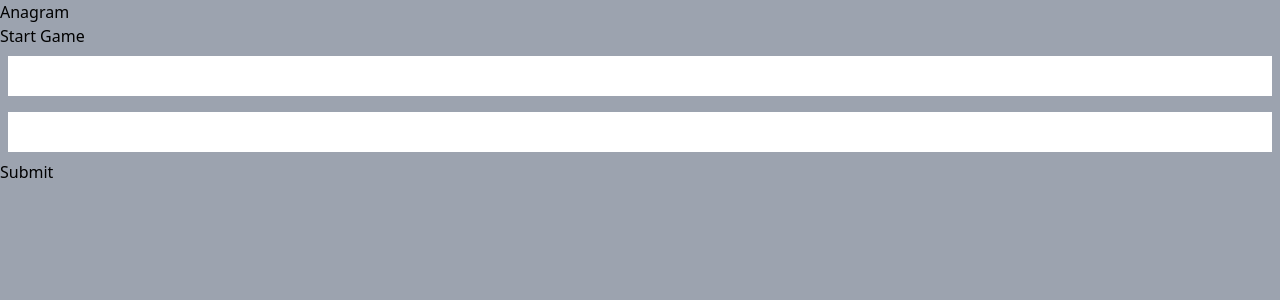
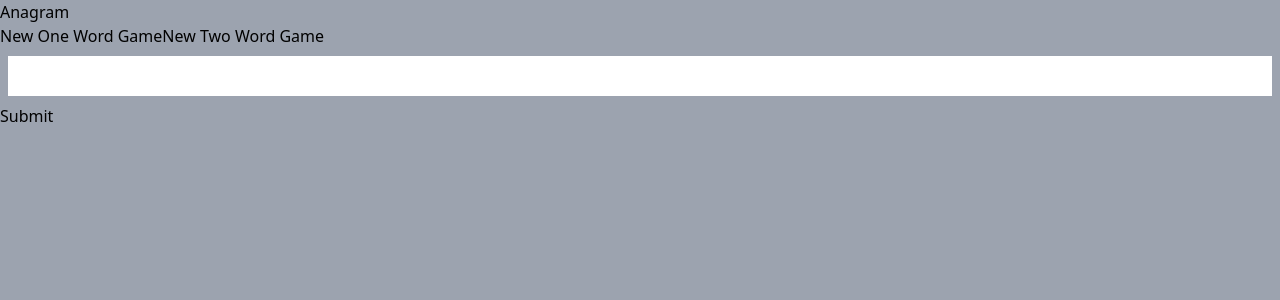
Before and after one commit to carterjamesmike/word-game, a React (Vite) app: page / in a window 1280 px wide. Shown: the top 300 px of the page. Built offline with nearby package versions, Linux system fonts and the light colour scheme.

Commit message:
Single word option added

```diff
--- a/src/components/Game.jsx
+++ b/src/components/Game.jsx
@@ -13,19 +13,28 @@ const [userInputOne, setUserInputOne] = useState('')
 const [userInputTwo, setUserInputTwo] = useState('')
 const [finalAnswer, setFinalAnswer] = useState('')
 const { register, handleSubmit } = useForm()
-
 const [guessArrayOne, setGuessArrayOne] = useState([])
 const [guessArrayTwo, setGuessArrayTwo] = useState([])
 const [currentGuess, setCurrentGuess] = useState([])
+const [gameMode, setGameMode] = useState(false)
 
 
 //Function to randomoly select two words from the normal mode array
 const randomWords = () => {
+    setGameMode(true)
     const randomWordOne = names[Math.floor(Math.random() * names.length)]
     const randomWordTwo = names[Math.floor(Math.random() * names.length)]
     setWordOne(randomWordOne)
     setWordTwo(randomWordTwo)
     shuffle(randomWordOne, randomWordTwo)
+}
+
+const randomWord = () => {
+    setGameMode(false)
+    const randomWordOne = names[Math.floor(Math.random() * names.length)]
+    setWordOne(randomWordOne.name)
+    console.log(randomWordOne)
+    shuffle1(randomWordOne)
 }
 
 //Function that takes the two words and randomoly shuffles the letters into one word without spaces and all caps
@@ -42,6 +51,18 @@ const shuffle = (randomWordOne, randomWordTwo) => {
     const shuffledWordArray = shuffledWord.split('')
     setLetters(shuffledWordArray)
 };
+
+const shuffle1 = (randomWordOne) => {
+    const wordOneFinal = randomWordOne.name.toUpperCase().replace(/\s/g, '')
+    setFinalAnswer(wordOneFinal)
+    const wordOneLetters = randomWordOne.name.split('')
+    const shuffledLetters = wordOneLetters.sort(() => Math.random() - 0.5)
+    const shuffledWord = shuffledLetters.join('').toUpperCase().replace(/\s/g, '')
+    setShuffledWord(shuffledWord)
+    const shuffledWordArray = shuffledWord.split('')
+    setLetters(shuffledWordArray)
+};
+
 
 //Function that will compare the user input to the two words
 const compareWords = () => {
@@ -96,7 +117,9 @@ const combineGuessArrays = () => {
   return (
     <div className='bg-gray-400'>
         <h1>Anagram</h1>
-        <button onClick={randomWords}>Start Game</button>
+        <button onClick={randomWord}>New One Word Game</button>
+        <button onClick={randomWords}>New Two Word Game</button>
+
         <div>
             <h1>{wordOne.name}</h1>
             <h1>{wordTwo.name}</h1>
@@ -130,7 +153,7 @@ const combineGuessArrays = () => {
             <input
             value={userInputTwo}
             onChange={handleInputChange2}
-            className='p-2 m-2'
+            className={!gameMode ? 'hidden' : 'p-2 m-2'}
              type='text' />
         </div>
         <button type='submit'>Submit</button>
```
